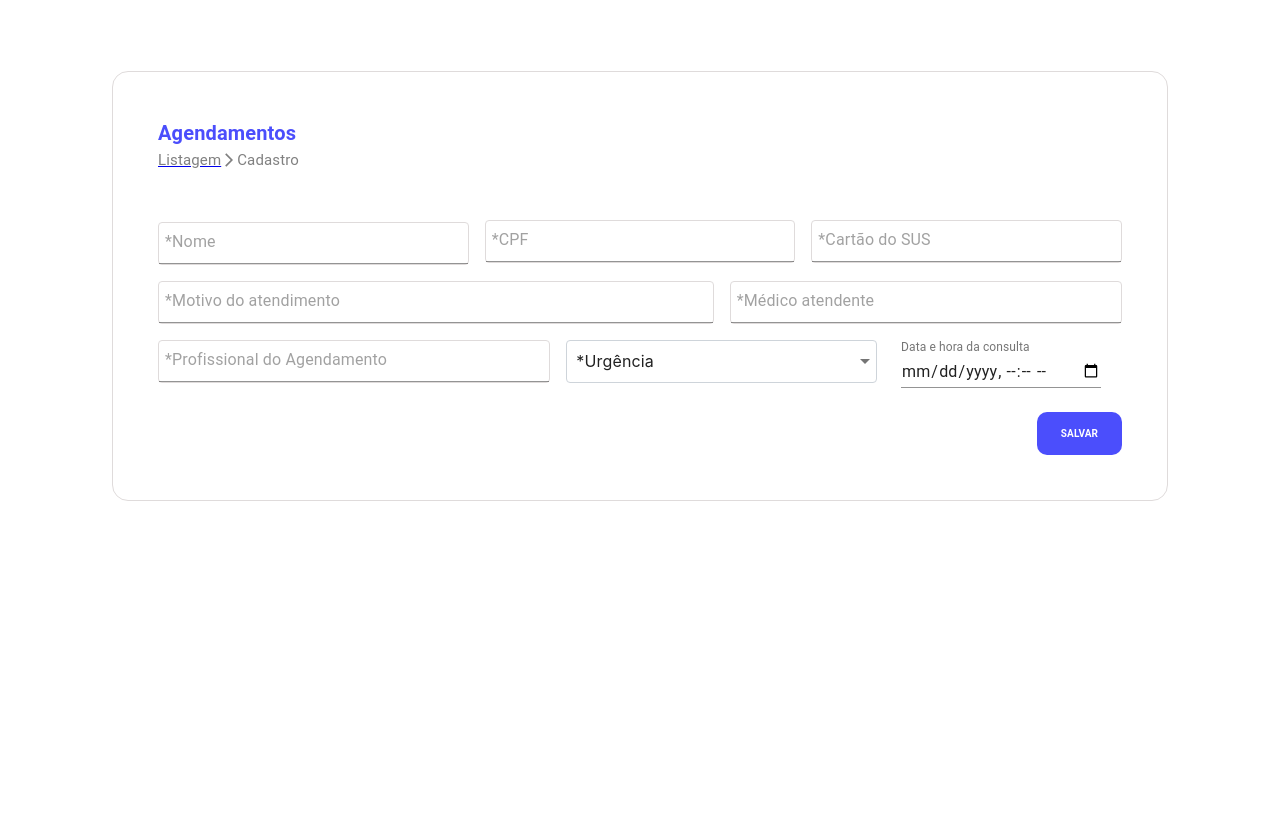
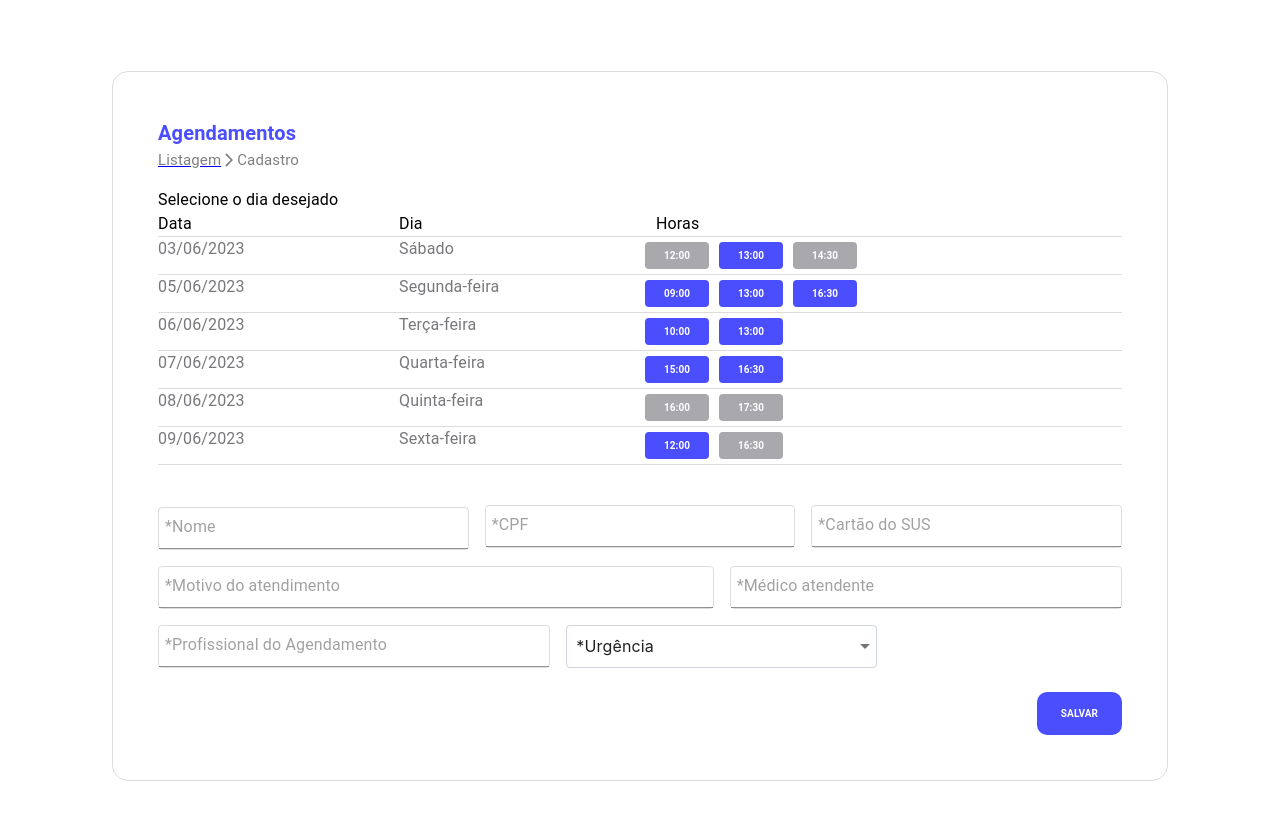
Before and after one commit to GMDorneles/agendamento-consultas, a React (Vite) app: page /form in a window 1280 px wide. Shown: the top 820 px of the page. Built offline with nearby package versions, Linux system fonts and the light colour scheme.

Commit message:
refact: Listagem de horas mais intuitiva

```diff
--- a/src/components/Calendario.jsx
+++ /dev/null
@@ -1,47 +0,0 @@
-import { makeStyles } from "@material-ui/core/styles";
-import TextField from "@material-ui/core/TextField";
-import { Typography } from "@mui/material";
-
-const useStyles = makeStyles((theme) => ({
-  container: {
-    display: "flex",
-    flexWrap: "wrap",
-  },
-  textField: {
-    marginLeft: theme.spacing(1),
-    marginRight: theme.spacing(1),
-    width: 200,
-  },
-}));
-
-export function Calendario({ onChange, value, error }) {
-  const classes = useStyles();
-
-  const minDateTime = new Date();
-  minDateTime.setHours(1);
-
-  return (
-    <form className={classes.container} noValidate>
-      <TextField
-        onChange={onChange}
-        value={value}
-        error={error}
-        sx={{ width: 1 }}
-        id="datetime-local"
-        label="Data e hora da consulta"
-        type="datetime-local"
-        initialValue="2023-05-04T10:30"
-        className={classes.textField}
-        InputLabelProps={{
-          shrink: true,
-        }}
-        inputProps={{
-          min: minDateTime.toISOString().slice(0, 16),
-        }}
-      />
-      <Typography sx={{ color: "#d32f2f", fontSize: "0.75rem" }}>
-        {error ? error.message : null}
-      </Typography>
-    </form>
-  );
-}
--- /dev/null
+++ b/src/components/SeletorData.jsx
@@ -0,0 +1,123 @@
+import { Button } from "@mui/material";
+import { HorasDisponiveis } from "../constants/HorasDisponiveis";
+import { Typography, Box } from "@mui/material";
+import { DisponibilidadeAgendamento } from "../utils/disponibilidadeAgendamento";
+
+export function SeletorData({ selecionar, valor }) {
+  console.log(valor);
+  return (
+    <div>
+      <Typography mt={1}>Selecione o dia desejado</Typography>
+      <Box>
+        <Box
+          sx={{
+            display: "flex",
+            flexDirection: "row",
+            borderBottom: 1,
+            borderColor: "rgb(223 219 219)",
+          }}
+        >
+          <Box sx={{ width: 1 / 4 }}>
+            <Typography>Data</Typography>
+          </Box>
+          <Box sx={{ width: 1 / 4 }}>
+            <Typography>Dia</Typography>
+          </Box>
+          <Box sx={{ width: 1 / 3 }}>
+            <Typography ml={2}>Horas</Typography>
+          </Box>
+        </Box>
+        {HorasDisponiveis.map((dia, i) => (
+          <Box
+            sx={{
+              display: "flex",
+              flexDirection: "row",
+              borderBottom: 1,
+              borderColor: "rgb(223 219 219)",
+            }}
+            key={i}
+          >
+            <Box
+              sx={{
+                width: 1 / 2,
+                display: "flex",
+                flexDirection: "row",
+                justifyContent: "flex-start",
+              }}
+            >
+              <Box
+                sx={{
+                  width: 1 / 2,
+                }}
+              >
+                <Typography sx={{ color: "rgb(120, 120, 124)" }}>
+                  {dia.dia}
+                </Typography>
+              </Box>
+              <Box
+                sx={{
+                  width: 1 / 2,
+                }}
+              >
+                <Typography sx={{ color: "rgb(120, 120, 124)" }}>
+                  {dia.diaSemana}
+                </Typography>
+              </Box>
+            </Box>
+            <Box
+              sx={{
+                display: "flex",
+                flexDirection: "row",
+              }}
+            >
+              {dia.horas.map((hora, index) => (
+                <Box
+                  sx={[
+                    `${dia.dia} : ${hora}` == valor
+                      ? {
+                          border: 2,
+                          borderColor: "rgb(75,78,252)!important",
+                          padding: "3px",
+                          width: "100%",
+                          margin: "2px",
+                          borderRadius: "5px",
+                        }
+                      : {
+                          padding: "3px",
+                          width: "100%",
+                          margin: "2px",
+                        },
+                  ]}
+                  key={index}
+                >
+                  <Button
+                    sx={
+                      DisponibilidadeAgendamento(`${dia.dia} : ${hora}`)
+                        ? {
+                            bgcolor: "rgb(111, 111, 120)!important",
+                            opacity: "60%",
+                          }
+                        : {
+                            bgcolor: "rgb(75,78,252)!important",
+                          }
+                    }
+                    disabled={DisponibilidadeAgendamento(
+                      `${dia.dia} : ${hora}`
+                    )}
+                    onClick={() => selecionar(`${dia.dia} : ${hora}`)}
+                  >
+                    <Typography
+                      sx={{ fontWeight: "bold", color: "white", fontSize: 10 }}
+                    >
+                      {hora}
+                    </Typography>
+                  </Button>
+                </Box>
+              ))}
+            </Box>
+          </Box>
+        ))}
+      </Box>
+    </div>
+  );
+}
--- a/src/constants/AgendamentosDados.js
+++ b/src/constants/AgendamentosDados.js
@@ -1,8 +1,8 @@
 //Dados falsos para teste
 export const agendamentosDados = [
-    { "id": 1, "nome": "Gabrielly Maldonado", "cpf": "59175199009", "cartaoSUS": "187629182520018", "motivoAtendimento": "Dor de Barriga", "data": "2023-05-12T00:21", "urgencia": "baixa", "medicoAtendente": "João da Silva", "profissionalAgendamento": "José da Silva" },
-    { "id": 2, "nome": "Maria rodrigues", "cpf": "78898188072", "cartaoSUS": "879761289350018", "motivoAtendimento": "Dor de cabeça", "data": "2023-03-12T00:21", "urgencia": "baixa", "medicoAtendente": "João da Silva", "profissionalAgendamento": "José da Silva" },
-    { "id": 3, "nome": "Paula rodrigues", "cpf": "43631931077", "cartaoSUS": "747570231750001", "motivoAtendimento": "Febre", "data": "2023-03-10T00:11", "urgencia": "média", "medicoAtendente": "João da Silva", "profissionalAgendamento": "José da Silva" },
-    { "id": 4, "nome": "Fernanda Silva", "cpf": "67418006039", "cartaoSUS": "182935712600008", "motivoAtendimento": "Febre", "data": "2023-03-04T00:20", "urgencia": "média", "medicoAtendente": "João da Silva", "profissionalAgendamento": "José da Silva" },
-    { "id": 5, "nome": "Luiza Silva", "cpf": "78205089060", "cartaoSUS": "216776651280018", "motivoAtendimento": "Dor de barriga", "data": "2023-10-12T00:09", "urgencia": "baixa", "medicoAtendente": "João da Silva", "profissionalAgendamento": "José da Silva" },
+    { "id": 1, "nome": "Gabrielly Maldonado", "cpf": "59175199009", "cartaoSUS": "187629182520018", "motivoAtendimento": "Dor de Barriga", "data": "08/06/2023 : 17:30", "urgencia": "baixa", "medicoAtendente": "João da Silva", "profissionalAgendamento": "José da Silva" },
+    { "id": 2, "nome": "Maria rodrigues", "cpf": "78898188072", "cartaoSUS": "879761289350018", "motivoAtendimento": "Dor de cabeça", "data": "08/06/2023 : 16:00", "urgencia": "baixa", "medicoAtendente": "João da Silva", "profissionalAgendamento": "José da Silva" },
+    { "id": 3, "nome": "Paula rodrigues", "cpf": "43631931077", "cartaoSUS": "747570231750001", "motivoAtendimento": "Febre", "data": "03/06/2023 : 14:30", "urgencia": "média", "medicoAtendente": "João da Silva", "profissionalAgendamento": "José da Silva" },
+    { "id": 4, "nome": "Fernanda Silva", "cpf": "67418006039", "cartaoSUS": "182935712600008", "motivoAtendimento": "Febre", "data": "03/06/2023 : 12:00", "urgencia": "média", "medicoAtendente": "João da Silva", "profissionalAgendamento": "José da Silva" },
+    { "id": 5, "nome": "Luiza Silva", "cpf": "78205089060", "cartaoSUS": "216776651280018", "motivoAtendimento": "Dor de barriga", "data": "09/06/2023 : 16:30", "urgencia": "baixa", "medicoAtendente": "João da Silva", "profissionalAgendamento": "José da Silva" },
 ];
--- /dev/null
+++ b/src/constants/HorasDisponiveis.js
@@ -0,0 +1,10 @@
+//Dados falsos para teste
+export const HorasDisponiveis = [
+
+    { "id": 1, "dia": "03/06/2023", "diaSemana": "Sábado", "horas": ["12:00", "13:00", "14:30"] },
+    { "id": 2, "dia": "05/06/2023", "diaSemana": "Segunda-feira", "horas": ["09:00", "13:00", "16:30"] },
+    { "id": 3, "dia": "06/06/2023", "diaSemana": "Terça-feira", "horas": ["10:00", "13:00"] },
+    { "id": 4, "dia": "07/06/2023", "diaSemana": "Quarta-feira", "horas": ["15:00", "16:30"] },
+    { "id": 5, "dia": "08/06/2023", "diaSemana": "Quinta-feira", "horas": ["16:00", "17:30"] },
+    { "id": 6, "dia": "09/06/2023", "diaSemana": "Sexta-feira", "horas": ["12:00", "16:30"] },
+];
--- a/src/pages/CadastroAgendamento.jsx
+++ b/src/pages/CadastroAgendamento.jsx
@@ -1,3 +1,4 @@
+import { useState } from "react";
 import ArrowForwardIosIcon from "@mui/icons-material/ArrowForwardIos";
 import { Box, Button, Container, Grid, Typography } from "@mui/material";
 import { Controller, useForm } from "react-hook-form";
@@ -5,7 +6,7 @@ import { useDispatch } from "react-redux";
 import { Link, useLocation } from "react-router-dom";
 import { InputTexto } from "../components/InputComponente";
 import { Select } from "../components/Select";
-import { Calendario } from "../components/calendario";
+import { SeletorData } from "../components/SeletorData";
 import { criarAgendamento, editarAgendamento } from "../store/Agendamentos";
 import { validarCpf } from "../utils/validarCpf";
 
@@ -13,13 +14,19 @@ export function CadastroAgendamento() {
   const dispatch = useDispatch();
   const { handleSubmit, control } = useForm();
   const { state } = useLocation();
+  const [dataHora, setDataHora] = useState("");
 
   const onSubmit = (data) => {
     if (state?.data) {
-      const agendamentosData = { id: state?.data?.id, ...data };
-      dispatch(editarAgendamento(agendamentosData));
+      const agendamentosDataId = {
+        id: state?.data?.id,
+        data: dataHora,
+        ...data,
+      };
+      dispatch(editarAgendamento(agendamentosDataId));
     } else {
-      dispatch(criarAgendamento(data));
+      const agendamentoData = { data: dataHora, ...data };
+      dispatch(criarAgendamento(agendamentoData));
     }
   };
 
@@ -73,6 +80,7 @@ export function CadastroAgendamento() {
           </Box>
         </Box>
         <form onSubmit={handleSubmit(onSubmit)}>
+          <SeletorData selecionar={setDataHora} valor={dataHora} />
           <Grid container spacing={2} mt={3} mb={3}>
             <Grid item xs={4}>
               <Box
@@ -242,26 +250,6 @@ export function CadastroAgendamento() {
                 />
               </Box>
             </Grid>
-            <Grid item xs={3}>
-              <Box sx={{ display: "flex", flexDirection: "column" }}>
-                <Controller
-                  name="data"
-                  control={control}
-                  defaultValue={state?.data?.data}
-                  render={({
-                    field: { onChange, value },
-                    fieldState: { error },
-                  }) => (
-                    <Calendario
-                      value={value}
-                      onChange={onChange}
-                      error={error}
-                    />
-                  )}
-                  rules={{ required: "Campo obrigatório" }}
-                />
-              </Box>
-            </Grid>
           </Grid>
           <Box
             sx={{
@@ -274,7 +262,7 @@ export function CadastroAgendamento() {
             <Button
               type="submit"
               sx={{
-                bgcolor: "rgb(75,78,252)",
+                bgcolor: "rgb(75,78,252)!important",
                 borderRadius: "10px",
                 maxHeight: "80px",
               }}
--- a/src/utils/disponibilidadeAgendamento.js
+++ b/src/utils/disponibilidadeAgendamento.js
@@ -0,0 +1,12 @@
+import { useSelector } from "react-redux";
+
+export function DisponibilidadeAgendamento(dataHora) {
+    const agendamentoLista = useSelector((state) => state.agendamentos.value);
+    const dataOcupada = agendamentoLista.filter(
+        (agendamento) => agendamento.data.includes(dataHora)
+    );
+    if (dataOcupada.length >= 1) {
+        return true;
+    }
+    return false;
+}
```
